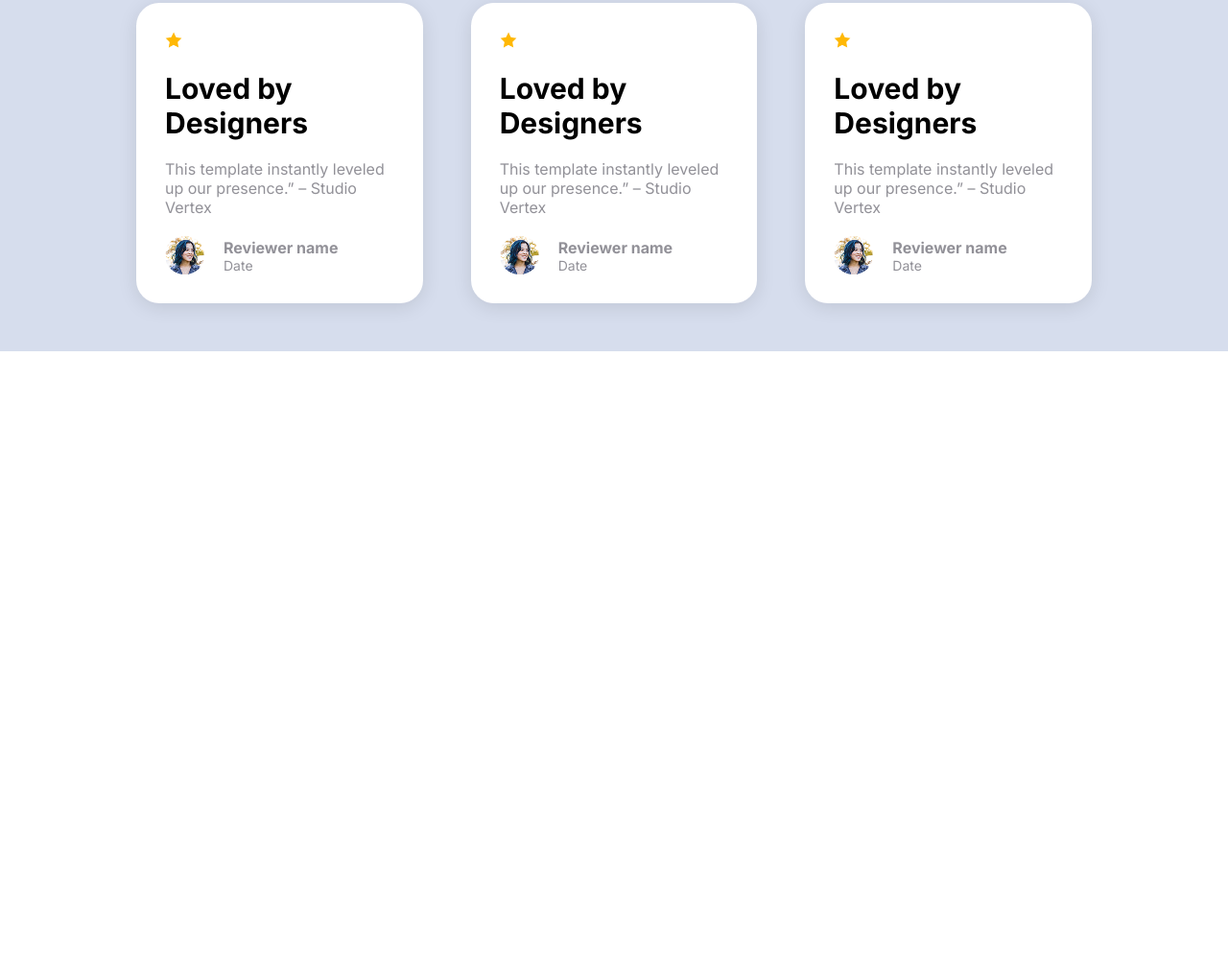
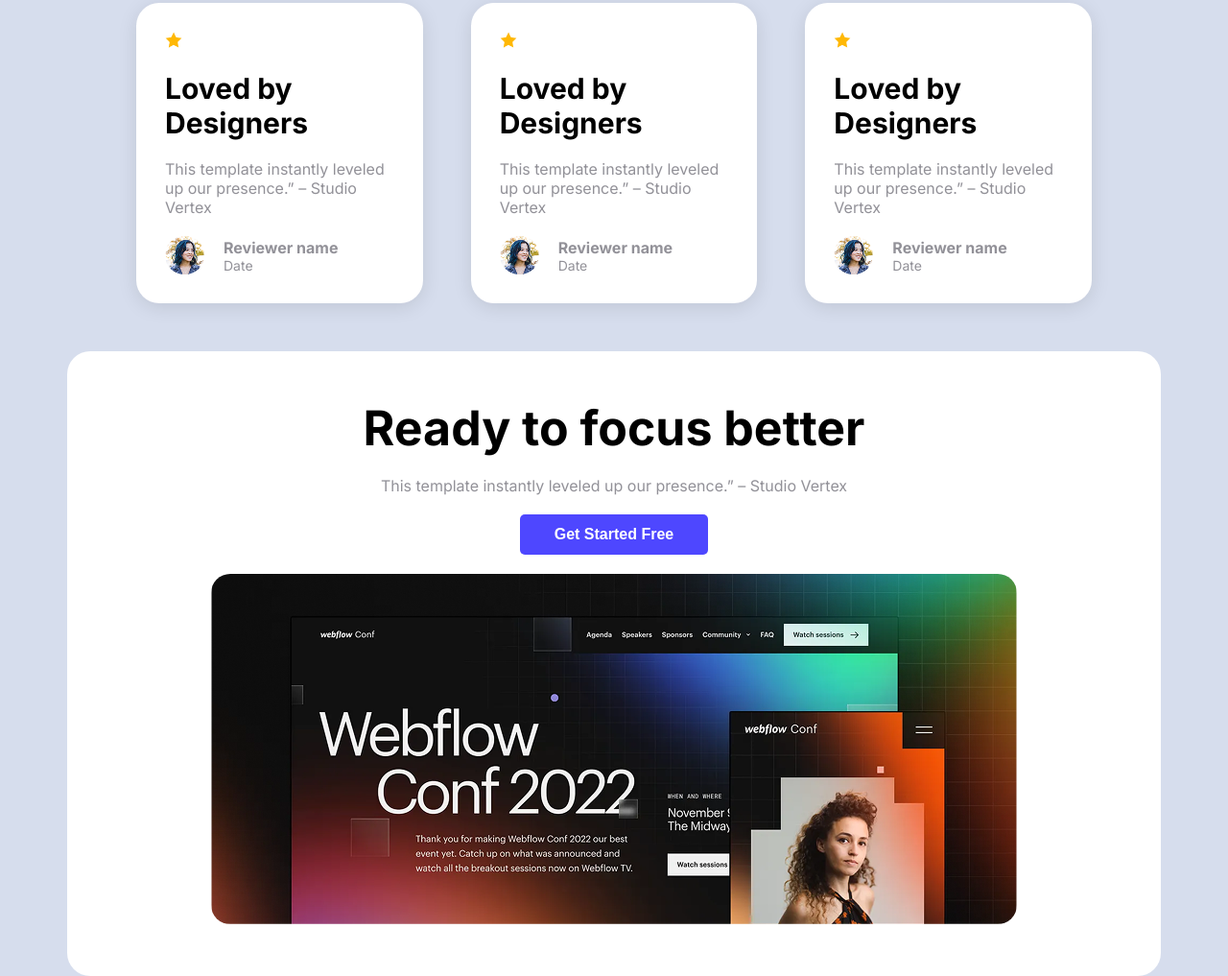
Before and after one commit to khokonmolla/first-assignmente, a plain HTML site: page index.html in a window 1280 px wide. Shown: the part 1753-2770 px from the top of the page at 96% size. Before the commit the page ends 2119 px from the top, so only its background shows below. Drawn offline with Linux system fonts and the light colour scheme.

Commit message:
focus section complete

```diff
--- a/index.html
+++ b/index.html
@@ -106,6 +106,16 @@
             </div>
         </section>
 
+                <section class="focus-section">
+            <div>
+                <h1>Ready to focus better</h1>
+                <p>This template instantly leveled up our presence.” – Studio Vertex</p>
+                <button class="focus-button primary-button">Get Started Free</button>
+            </div>
+            <img src="Assets/wc-big.png" alt="">
+
+        </section>
+
     </main>
     <footer>
 
--- a/styles/assignment.css
+++ b/styles/assignment.css
@@ -172,3 +172,29 @@ main{
 .reviewer img{
     border-radius: 50%;
 }
+
+/* focus-section style */
+
+.focus-section{
+    width: 1140px;
+    background-color: white;
+    padding: 150px 71px;
+    margin: auto;
+    text-align: center;
+    padding: 50px 142px;
+    border-radius: 24px;
+}
+
+.focus-section h1{
+    font-size: 50px;
+    font-weight: bold;
+}
+.focus-section p{
+    margin: 20px 0;
+    font-size: 16px;
+    color: rgba(37, 36, 50, 0.5);
+}
+.focus-section img{
+    border-radius: 20px;
+    margin-top: 20px;
+}
```
